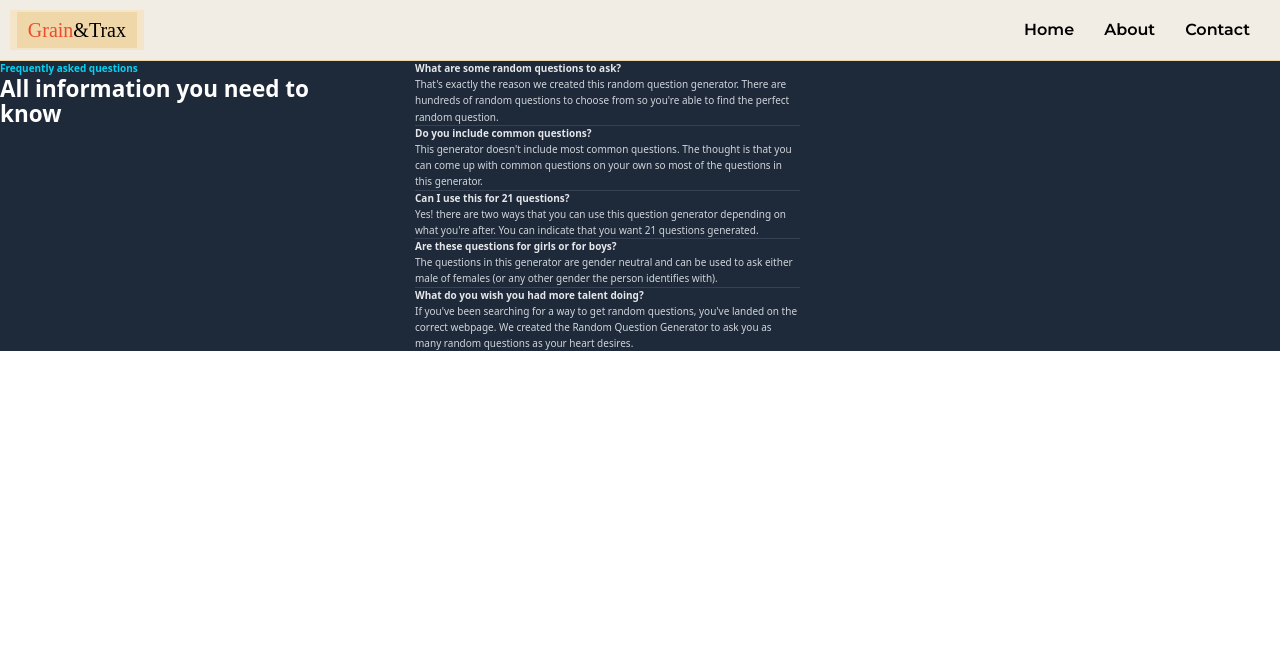
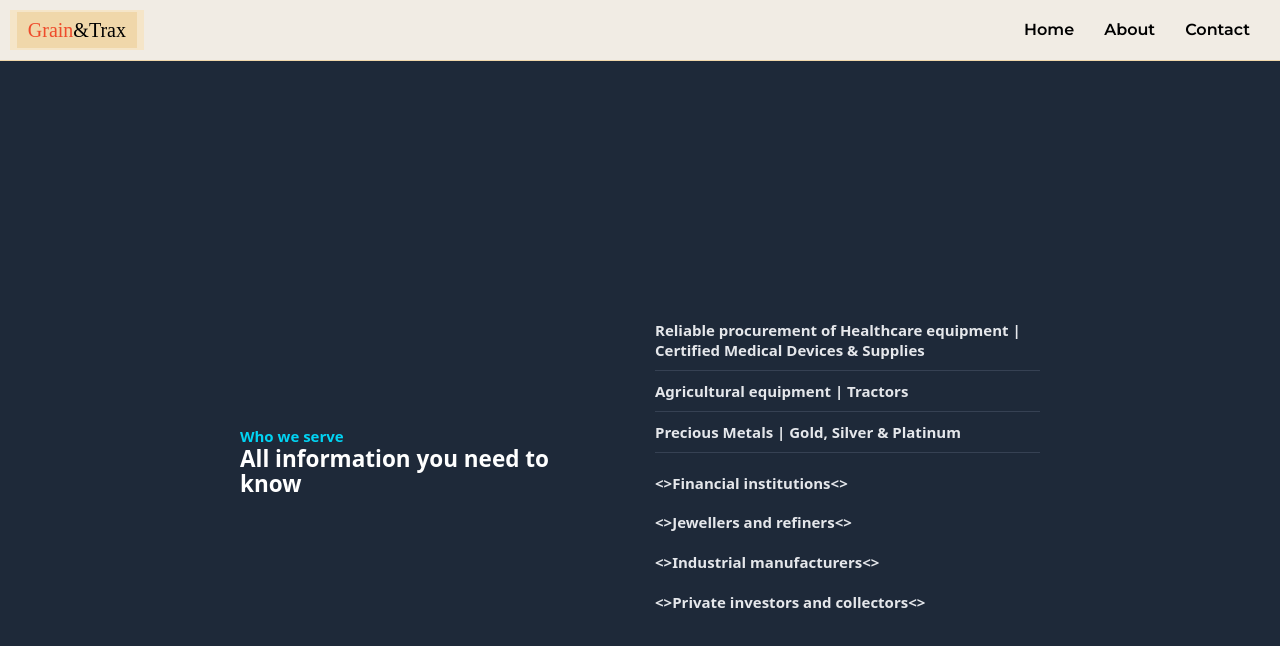
Before and after one commit to olamidefrancis/grain-trax, a React (Vite) app: page /About in a window 1280 px wide. Shown: the top 646 px of the page. Built offline with nearby package versions, Linux system fonts and the light colour scheme; a web font is replaced by a local one.

Commit message:
About page fix

```diff
--- /dev/null
+++ b/src/assets/Component/About/About.css
@@ -0,0 +1,3 @@
+.paddi{
+    padding: 1rem 0;
+}
--- a/src/assets/Component/About/About.jsx
+++ b/src/assets/Component/About/About.jsx
@@ -1,54 +1,54 @@
+import './About.css'
+
+
 const About = () => {
 
     const faqsList = [
         {
-            q: "What are some random questions to ask?",
-            a: "That's exactly the reason we created this random question generator. There are hundreds of random questions to choose from so you're able to find the perfect random question."
+            q: "Reliable procurement of Healthcare equipment | Certified Medical Devices & Supplies",
+
         },
         {
-            q: "Do you include common questions?",
-            a: "This generator doesn't include most common questions. The thought is that you can come up with common questions on your own so most of the questions in this generator."
+            q: " Agricultural equipment | Tractors",
+
         },
         {
-            q: "Can I use this for 21 questions?",
-            a: "Yes! there are two ways that you can use this question generator depending on what you're after. You can indicate that you want 21 questions generated."
+            q: "Precious Metals | Gold, Silver & Platinum",
+
         },
         {
-            q: "Are these questions for girls or for boys?",
-            a: "The questions in this generator are gender neutral and can be used to ask either male of females (or any other gender the person identifies with)."
+
+            a: "<>Financial institutions<>\n\n<>Jewellers and refiners<>\n\n<>Industrial manufacturers<>\n\n<>Private investors and collectors<>"
         },
-        {
-            q: "What do you wish you had more talent doing?",
-            a: "If you've been searching for a way to get random questions, you've landed on the correct webpage. We created the Random Question Generator to ask you as many random questions as your heart desires."
-        }
+
     ]
 
     return (
-        <section className='py-14 bg-gray-800'>
-            <div className="max-w-screen-xl mx-auto px-4 gap-12 md:flex md:px-8">
-                <div className='flex-1'>
+        <section className='py-14 bg-gray-800 h-[100vh]  flex justify-center items-center'>
+            <div className="max-w-screen-xl mx-auto px-4 gap-12 md:flex md:px-8 flex justify-center items-center ">
+                <div className='flex-1 '>
                     <div className="max-w-lg">
-                        <h3 className='font-semibold text-cyan-400'>
-                            Frequently asked questions
+                        <h3 className='font-semibold text-cyan-400 text-2xl'>
+                             Who we serve
                         </h3>
                         <p className='mt-3 text-white text-3xl font-extrabold sm:text-4xl'>
                             All information you need to know
                         </p>
                     </div>
                 </div>
-                <div className='flex-1 mt-12 md:mt-0'>
-                    <ul className='space-y-4 divide-y divide-gray-700'>
+                <div className='flex-1 mt-12 md:mt-0 flex j'>
+                    <ul className='space-y-4 divide-y divide-gray-700 '>
                         {faqsList.map((item, idx) => (
                             <li
                                 className="py-5"
                                 key={idx}>
                                 <summary
-                                    className="flex items-center justify-between font-semibold text-gray-200">
+                                    className="flex items-center justify-between font-semibold text-gray-200 text-2xl paddi ">
                                     {item.q}
                                 </summary>
                                 <p
                                     dangerouslySetInnerHTML={{ __html: item.a }}
-                                    className='mt-3 text-gray-300 leading-relaxed'>
+                                    className="  font-semibold text-gray-200 whitespace-pre-line text-2xl ">
                                 </p>
                             </li>
                         ))}
```
